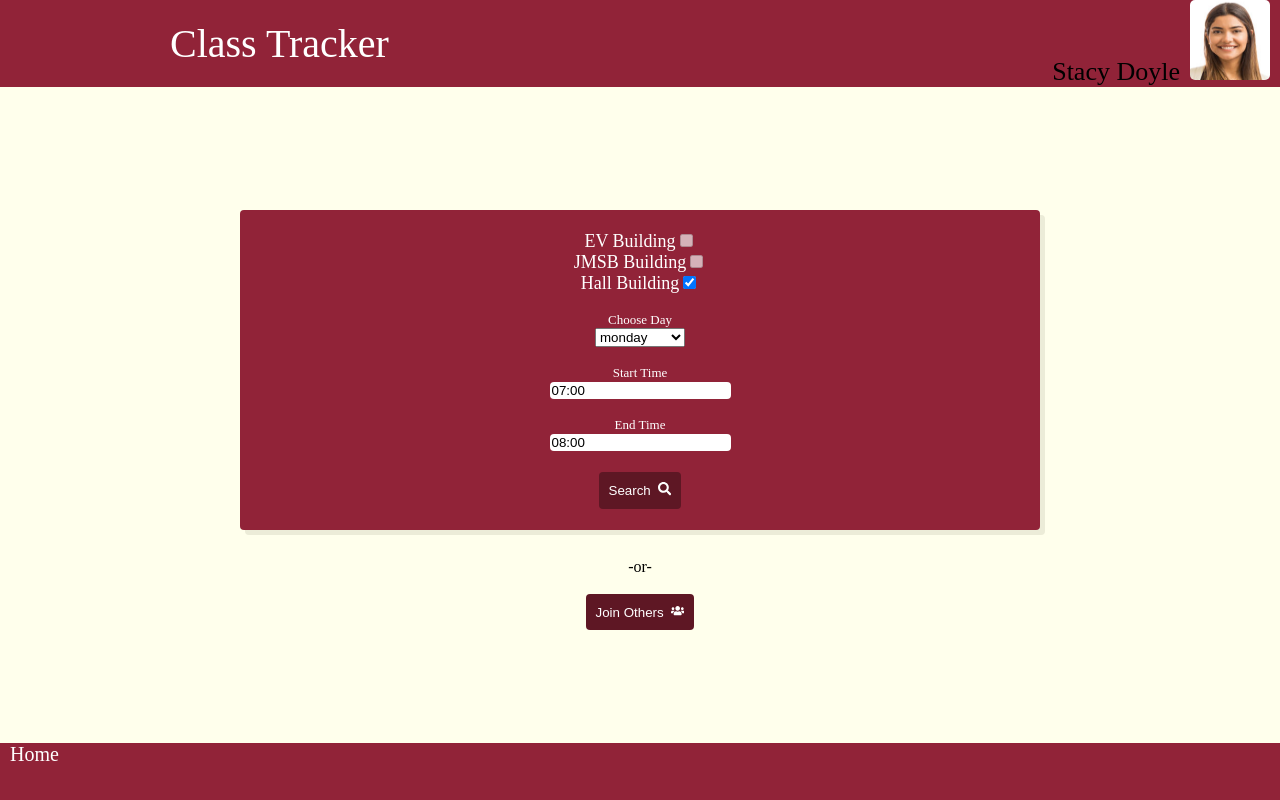
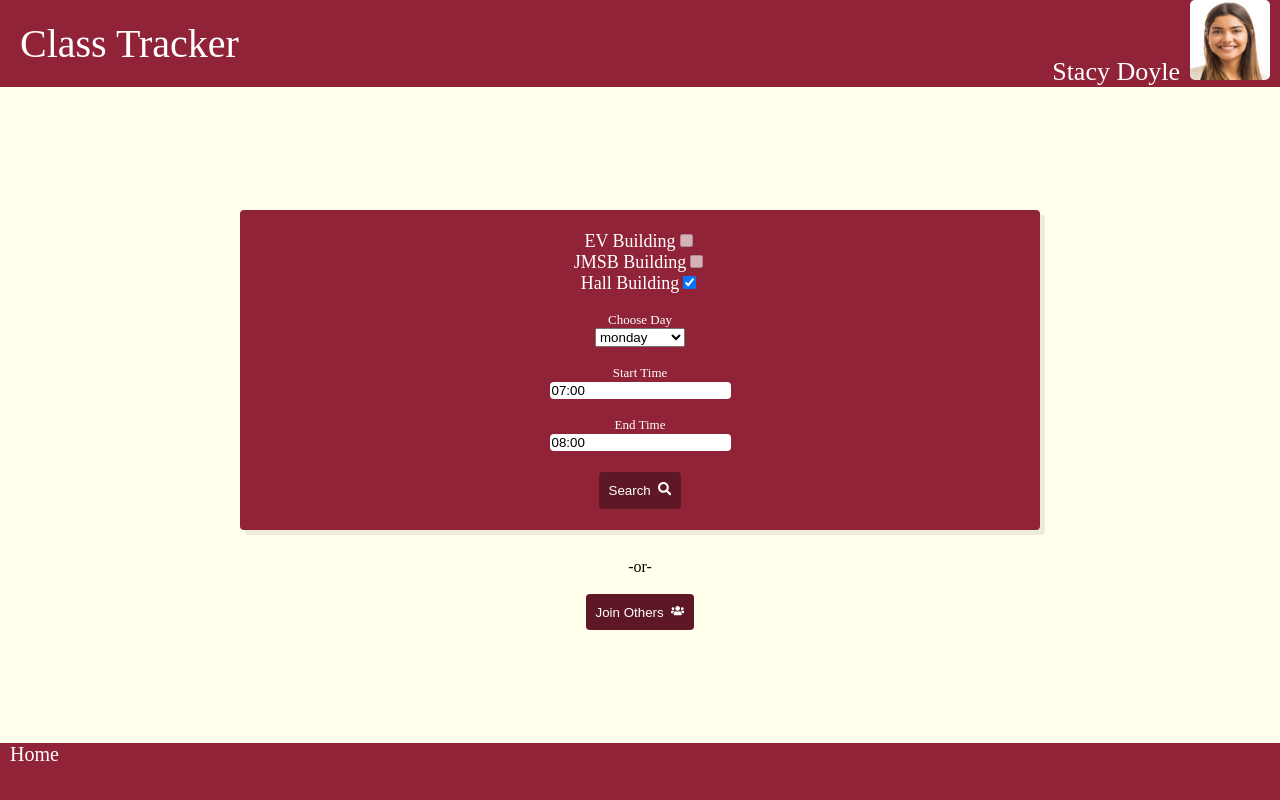
Before and after one commit to denzz312/EmptyClass, a React (Create React App) app: page / in a window 1280 px wide. Shown: the top 800 px of the page. Built offline with nearby package versions, Linux system fonts and the light colour scheme.

Commit message:
forgot to add css to last commit

```diff
--- a/src/App.css
+++ b/src/App.css
@@ -99,7 +99,6 @@ body {
 .title {
     font-size: 5vh;
     color: #ffffff;
-    padding-left: 150px;
 }
 
 .buttons {
@@ -129,6 +128,7 @@ body {
 
 .mRight {
     margin-right: 10px;
+    color: white;
 }
 
 .ProfilePic {
```
